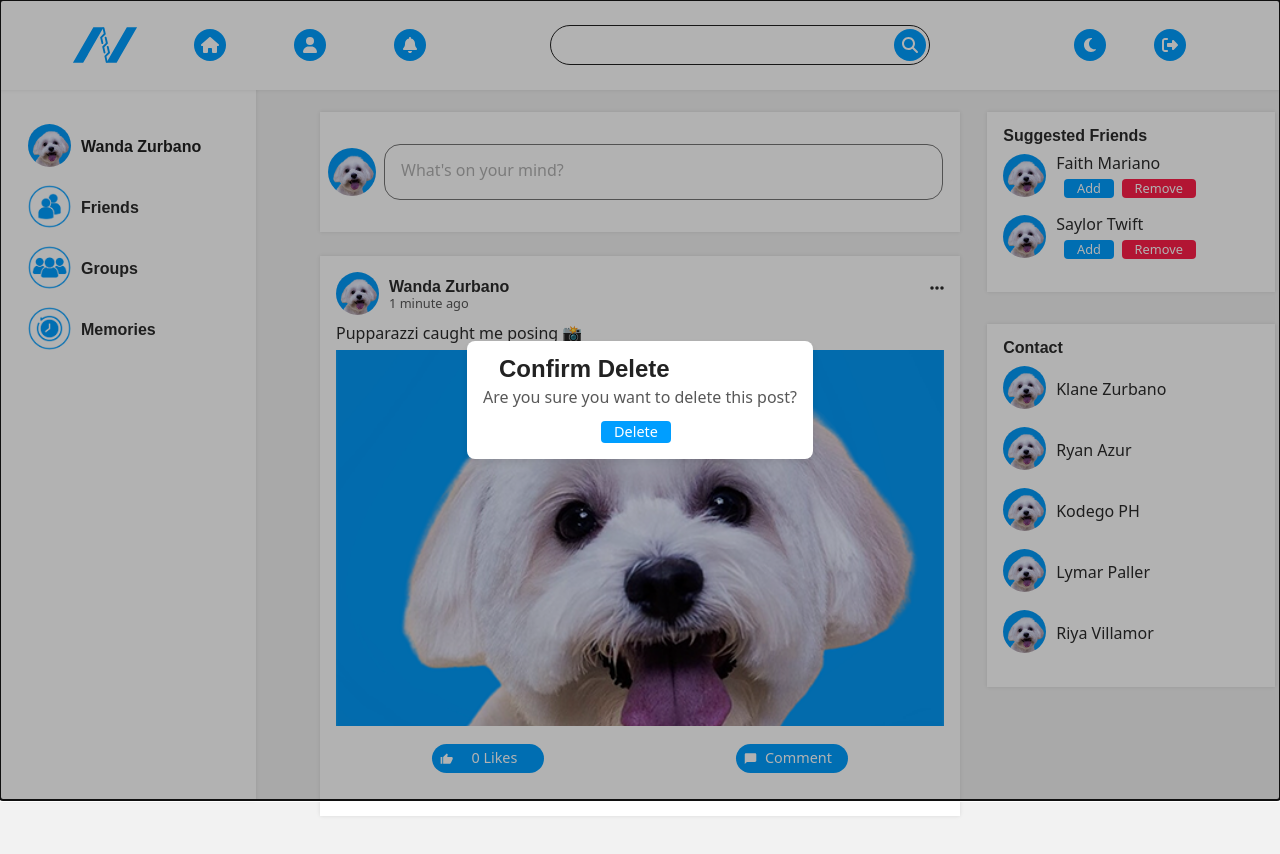
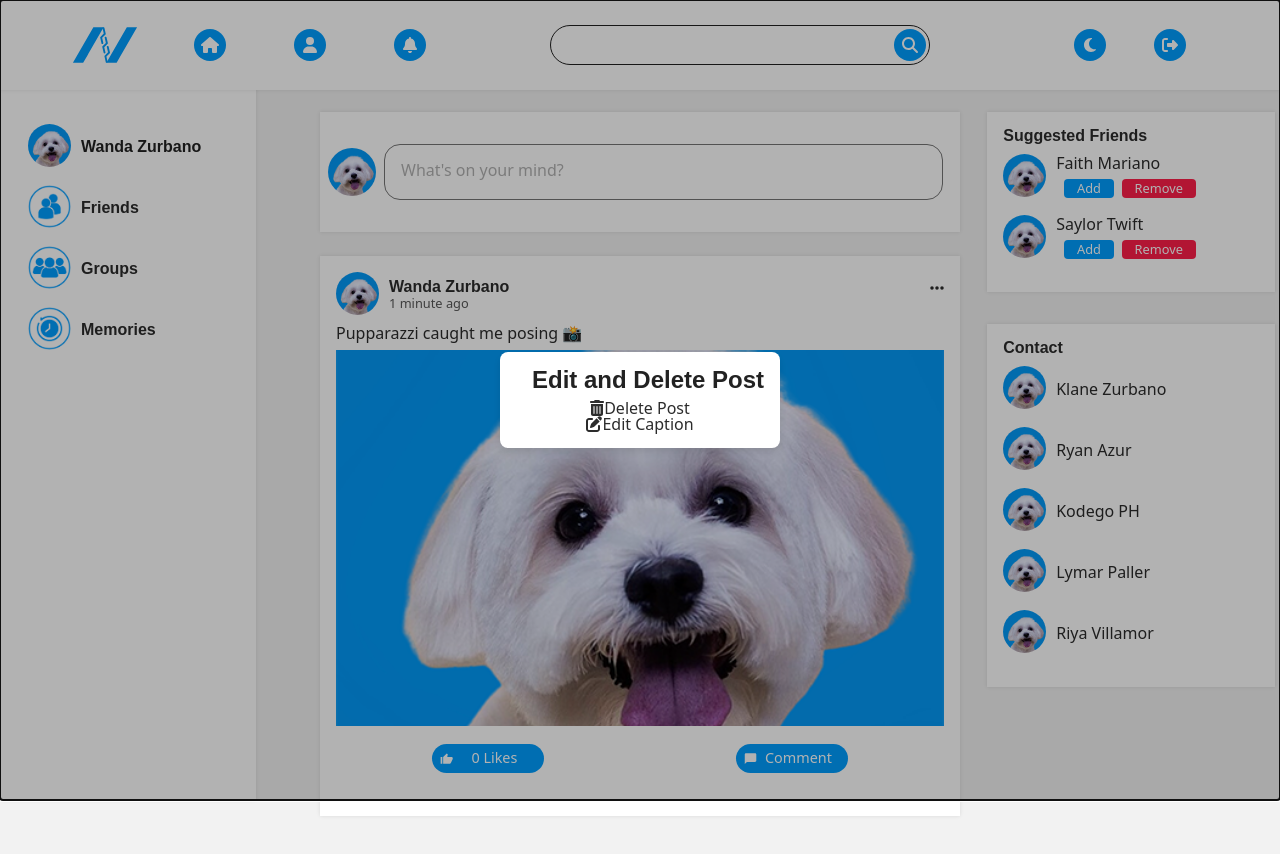
Before and after one commit to LymarPaller/nexus, a React (Vite) app: page / in a window 1280 px wide. Both pictures are taken after a click on the icon 937 px from the left and 288 px from the top of the page. Shown: the top 854 px of the page. Built offline with nearby package versions, Linux system fonts and the light colour scheme.

Commit message:
feat: edit captions in feed ellipsis

```diff
--- a/src/components/Feed.jsx
+++ b/src/components/Feed.jsx
@@ -6,20 +6,31 @@ import Comment from '../assets/icons/commenticon.svg';
 import Like from '../assets/icons/likeicon.svg';
 import Comments from './Comments';
 import { FontAwesomeIcon } from '@fortawesome/react-fontawesome';
-import { faEllipsisH, faTimes } from '@fortawesome/free-solid-svg-icons';
+import { faEllipsisH, faTimes, faTrashAlt, faEdit } from '@fortawesome/free-solid-svg-icons';
 import LikeButton from './LikeButton';
 
 function Feed() {
-  const [showModal, setShowModal] = useState(false);
+  const [showOptionsModal, setShowOptionsModal] = useState(false);
+  const [showDeleteModal, setShowDeleteModal] = useState(false);
   const [showCommentModal, setShowCommentModal] = useState(false);
+  const [showEditCaptionModal, setShowEditCaptionModal] = useState(false);
+  const [editedCaption, setEditedCaption] = useState('Pupparazzi caught me posing 📸');
+  const [editedCaptionModal, setEditedCaptionModal] = useState(editedCaption);
 
+  const toggleOptionsModal = () => {
+    setShowOptionsModal(prevState => !prevState);
+  };
 
-  const toggleModal = () => {
-    setShowModal(prevState => !prevState);
+  const toggleDeleteModal = () => {
+    setShowDeleteModal(prevState => !prevState);
   };
 
   const toggleCommentModal = () => {
     setShowCommentModal(prevState => !prevState);
+  };
+
+  const toggleEditCaptionModal = () => {
+    setShowEditCaptionModal(prevState => !prevState);
   };
 
   const handleCloseCommentModal = () => {
@@ -27,7 +38,18 @@ function Feed() {
   };
 
   const handleDeletePost = () => {
-    toggleModal();
+    toggleDeleteModal();
+  };
+
+  const handleEditCaption = () => {
+    setEditedCaptionModal(editedCaption);
+    toggleOptionsModal();
+    toggleEditCaptionModal();
+  };
+
+  const handleSaveCaption = () => {
+    setEditedCaption(editedCaptionModal);
+    toggleEditCaptionModal();
   };
 
   return (
@@ -35,7 +57,7 @@ function Feed() {
       <FontAwesomeIcon
         icon={faEllipsisH}
         className="ellipsis-icon"
-        onClick={toggleModal}
+        onClick={toggleOptionsModal}
       />
       <div className="profile-feed-details">
         <div className="profile-info">
@@ -50,17 +72,18 @@ function Feed() {
           </div>
         </div>
         <div className="captions">
-          <p>Pupparazzi caught me posing 📸</p>
+          <p>{editedCaption}</p>
         </div>
         <div className="post-image">
-          <img src={Profile} alt="Profile" />
+          {/* Replace this with actual post image soon */}
+          <img src={Profile} alt="Post" />
         </div>
         <div className="likes-comments">
           <div className="likes">
             <span className="like-icon">
               <img src={Like} alt="Like Icon" />
             </span>
-            <LikeButton/>
+            <LikeButton />
           </div>
           <div className="comments">
             <span className="comment-icon">
@@ -72,9 +95,74 @@ function Feed() {
           </div>
         </div>
       </div>
+
       <Modal
-        isOpen={showModal}
-        onRequestClose={toggleModal}
+        isOpen={showOptionsModal}
+        onRequestClose={toggleOptionsModal}
+        contentLabel="Edit and Delete Post"
+        className="modal-overlay"
+        overlayClassName="modal-container"
+      >
+        <div className="modal-content">
+          <div className="modal-header">
+            <h2>Edit and Delete Post</h2>
+          </div>
+          <div className="modal-body">
+            <div className="options-list">
+              <div className="option" onClick={handleDeletePost}>
+                <span className="option-icon">
+                  <FontAwesomeIcon icon={faTrashAlt} />
+                </span>
+                <span className="option-label">Delete Post</span>
+              </div>
+              <div className="option" onClick={handleEditCaption}>
+                <span className="option-icon">
+                  <FontAwesomeIcon icon={faEdit} />
+                </span>
+                <span className="option-label">Edit Caption</span>
+              </div>
+            </div>
+          </div>
+          <div className="modal-footer">
+            <button onClick={toggleOptionsModal} className="cancel-button">
+              Cancel
+            </button>
+          </div>
+        </div>
+      </Modal>
+
+      <Modal
+        isOpen={showEditCaptionModal}
+        onRequestClose={toggleEditCaptionModal}
+        contentLabel="Edit Caption"
+        className="modal-overlay"
+        overlayClassName="modal-container"
+      >
+        <div className="modal-content">
+          <div className="modal-header">
+            <h2>Edit Caption</h2>
+          </div>
+          <div className="modal-body">
+            <textarea
+              value={editedCaptionModal}
+              onChange={(e) => setEditedCaptionModal(e.target.value)}
+              className="caption-textarea"
+            />
+            <button onClick={handleSaveCaption} className="save-caption-button">
+              Save
+            </button>
+          </div>
+          <div className="modal-footer">
+            <button onClick={toggleEditCaptionModal} className="cancel-button">
+              Cancel
+            </button>
+          </div>
+        </div>
+      </Modal>
+
+      <Modal
+        isOpen={showDeleteModal}
+        onRequestClose={toggleDeleteModal}
         contentLabel="Delete Post"
         className="modal-overlay"
         overlayClassName="modal-container"
@@ -87,7 +175,7 @@ function Feed() {
             <p>Are you sure you want to delete this post?</p>
           </div>
           <div className="modal-footer">
-            <button onClick={toggleModal} className="cancel-button">
+            <button onClick={toggleDeleteModal} className="cancel-button">
               Cancel
             </button>
             <button onClick={handleDeletePost} className="delete-button">
@@ -96,6 +184,7 @@ function Feed() {
           </div>
         </div>
       </Modal>
+
       <Modal
         isOpen={showCommentModal}
         onRequestClose={toggleCommentModal}
@@ -113,7 +202,6 @@ function Feed() {
             />
             <Comments />
           </div>
-
         </div>
       </Modal>
     </div>
--- a/src/styles/Navbar.scss
+++ b/src/styles/Navbar.scss
@@ -144,7 +144,7 @@ body {
   align-items: center;
   margin: auto;
 
-  transition-duration: .5s;
+  transition-duration: .1s;
 
   .navbar-icon {
     width: 100%;
```
